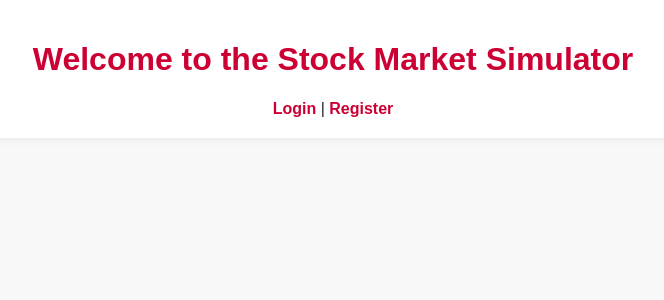
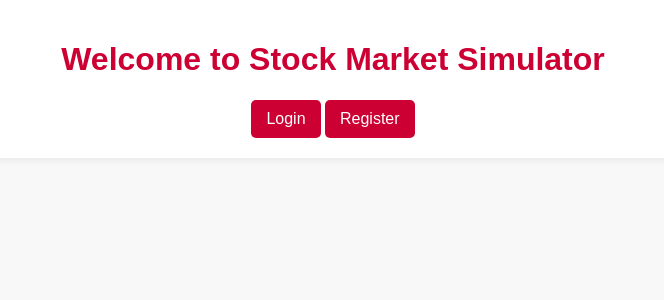
Before and after one commit to karansalot/stock-market-simulator, a Flask app: page / in a window 1280 px wide. Shown: the top 300 px of the page, without its empty margins (307-971 px from the left). Run offline with Flask 3, Linux system fonts and the light colour scheme; the visitor is signed in with stand-in values (Sample User, id 1).

Commit message:
Update index.html

```diff
--- a/templates/index.html
+++ b/templates/index.html
@@ -1,13 +1,16 @@
 <!DOCTYPE html>
 <html lang="en">
 <head>
+    <meta charset="UTF-8">
+    <meta name="viewport" content="width=device-width, initial-scale=1.0">
     <title>Stock Market Simulator</title>
-    <link rel="stylesheet" href="/static.css">
+    <link rel="stylesheet" href="static.css">
 </head>
 <body>
     <div class="container">
-        <h1>Welcome to the Stock Market Simulator</h1>
-        <a href="/login">Login</a> | <a href="/register">Register</a>
+        <h1>Welcome to Stock Market Simulator</h1>
+        <button onclick="window.location.href='login.html'">Login</button>
+        <button onclick="window.location.href='register.html'">Register</button>
     </div>
 </body>
 </html>
```
